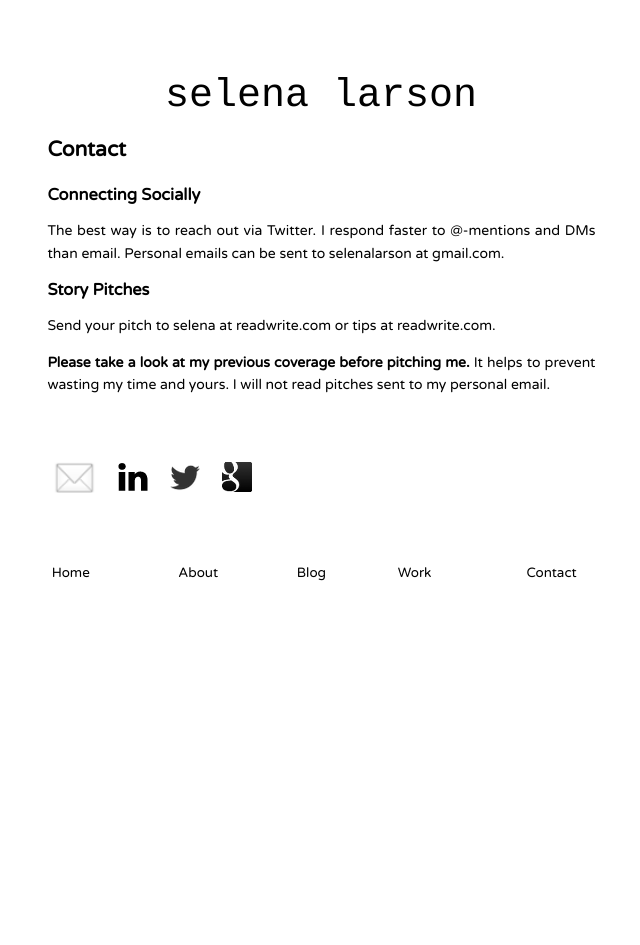
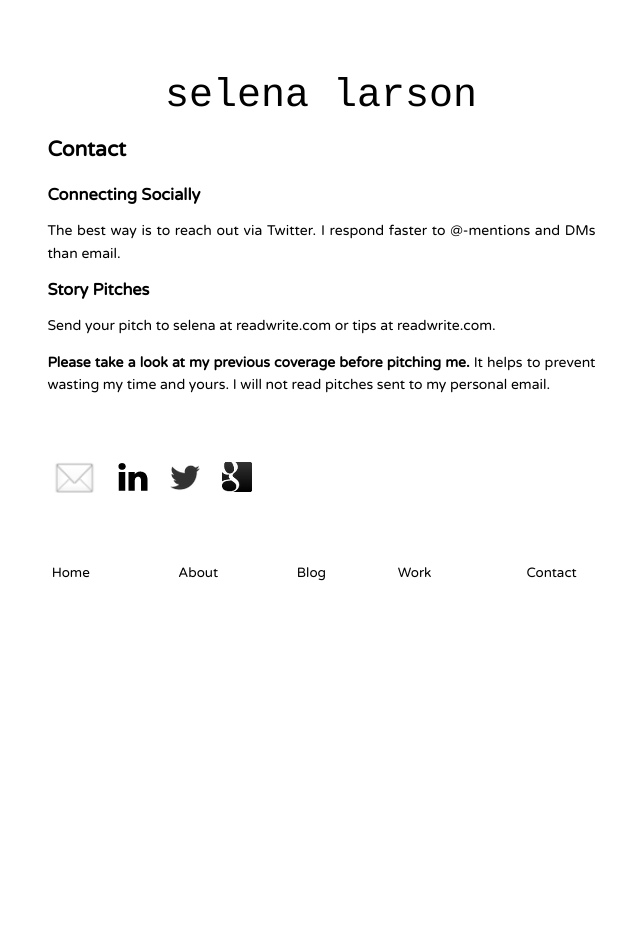
Before and after one commit to selenalarson/selenalarson.github.io, a Jekyll site: the page built from contact/index.html, in a window 1280 px wide. Shown: the whole page, without its empty margins (319-959 px from the left). Built offline with Jekyll 4.4.1, drawn with Linux system fonts in a browser that asks for light colours; some web fonts are replaced; Markdown is read by kramdown in place of the engine named in the settings.

Commit message:
contact updated

```diff
--- a/contact/index.html
+++ b/contact/index.html
@@ -6,7 +6,7 @@ title: Contact
 	<p><h2>Contact</h2>
 
 	<br><h3>Connecting Socially</h3> <p>
-	The best way is to reach out via Twitter. I respond faster to @-mentions and DMs than email. Personal emails can be sent to selenalarson at gmail.com.
+	The best way is to reach out via Twitter. I respond faster to @-mentions and DMs than email.
 
 	<br><h3>Story Pitches</h3><p>
 
```
